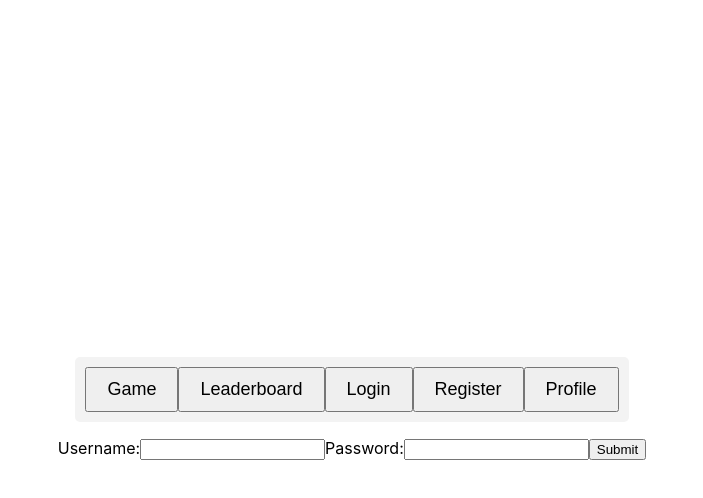
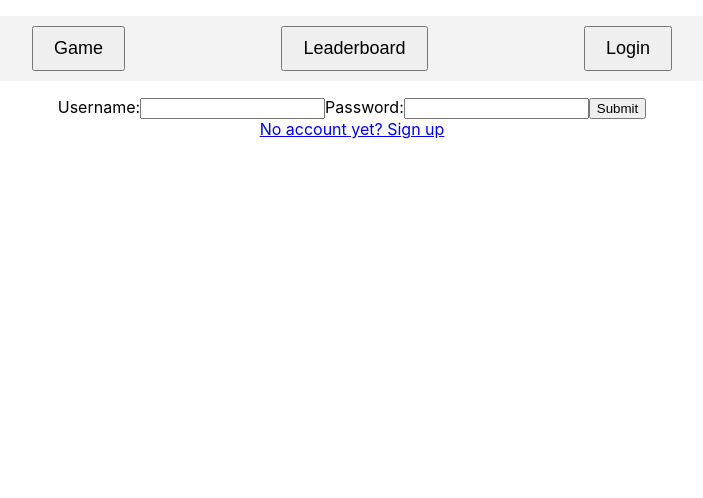
Before and after one commit to nuttie1/Web-sovelluskehitys-2, a React (Create React App) app: page /Login in a window 1280 px wide. Shown: the top 498 px of the page, without its empty margins (288-991 px from the left). Built offline with nearby package versions, Linux system fonts and the light colour scheme; the HTML template or start-up script is replaced by a standard one.

Commit message:
Update navbar

```diff
--- a/src/App.tsx
+++ b/src/App.tsx
@@ -1,4 +1,4 @@
-import React from 'react';
+import React, { useState } from 'react';
 import { BrowserRouter as Router, Route, Link, Routes } from 'react-router-dom';
 import Profile from './components/Profile';
 import Leaderboard from './components/Leaderboard';
@@ -18,19 +18,34 @@ function App() {
     { name: 'Charlie', score: 150 },
   ];
 
+  const [isLoggedIn, setIsLoggedIn] = useState(false);
+
+  const handleLogin = () => {
+    // Kirjautumisen käsittelijä
+    setIsLoggedIn(true);
+  };
+
+  const handleLogout = () => {
+    // Uloskirjautumisen käsittelijä
+    setIsLoggedIn(false);
+  };
+
   const navStyle = {
     display: 'flex',
-    justifyContent: 'space-around',
+    justifyContent: 'space-between',
+    alignItems: 'center',
     listStyle: 'none',
-    padding: '10px',
     backgroundColor: '#f3f3f3',
     borderRadius: '5px',
+    paddingLeft: '25%',
+    paddingRight: '25%',
+    paddingBottom: '10px',
+    paddingTop: '10px',
   };
+
   const appStyle: CSSProperties  = {
-    display: 'flex',
     flexDirection: 'column',
     alignItems: 'center',
-    justifyContent: 'center',
     height: '100vh', // This will make sure your app takes the full height of the viewport
     textAlign: 'center', // This will center the text
   };
@@ -39,6 +54,7 @@ function App() {
     textDecoration: 'none',
     color: 'black',
   };
+
   const buttonStyle = {
     padding: '10px 20px', // Increase padding to make buttons bigger
     fontSize: '18px', // Increase font size to make text bigger
@@ -49,32 +65,27 @@ function App() {
     <Router>
       <div style={appStyle}>
         <nav>
-          <ul style={navStyle}>
+            <ul style={navStyle}>
             <li>
               <Link to="/" style={linkStyle}>
                 <button style={buttonStyle}>Game</button>
               </Link>
             </li>
-
             <li>
               <Link to="/Leaderboard" style={linkStyle}>
                 <button style={buttonStyle}>Leaderboard</button>
               </Link>
             </li>
             <li>
-              <Link to="/Login" style={linkStyle}>
-                <button style={buttonStyle}>Login</button>
-              </Link>
-            </li>
-            <li>
-              <Link to="/Register" style={linkStyle}>
-                <button style={buttonStyle}>Register</button>
-              </Link>
-            </li>
-            <li>
-              <Link to="/Profile" style={linkStyle}>
-                <button style={buttonStyle}>Profile</button>
-              </Link>
+              {isLoggedIn ? (
+                <Link to="/Profile" style={linkStyle}>
+                  <button style={buttonStyle}>Profile</button>
+                </Link>
+                ) : (
+                <Link to="/Login" style={linkStyle}>
+                  <button style={buttonStyle}>Login</button>
+                </Link>
+              )}
             </li>
           </ul>
         </nav>
--- a/src/components/Login.tsx
+++ b/src/components/Login.tsx
@@ -11,6 +11,7 @@ const Login: React.FC = () => {
   };
 
   return (
+    <div>
       <form onSubmit={handleSubmit}>
         <label>
           Username:
@@ -22,6 +23,8 @@ const Login: React.FC = () => {
         </label>
         <input type="submit" value="Submit" />
       </form>
+      <a href="/register">No account yet? Sign up</a>
+    </div>
   );
 };
 
```
Lines whose indentation alone changed are shown as unchanged.
